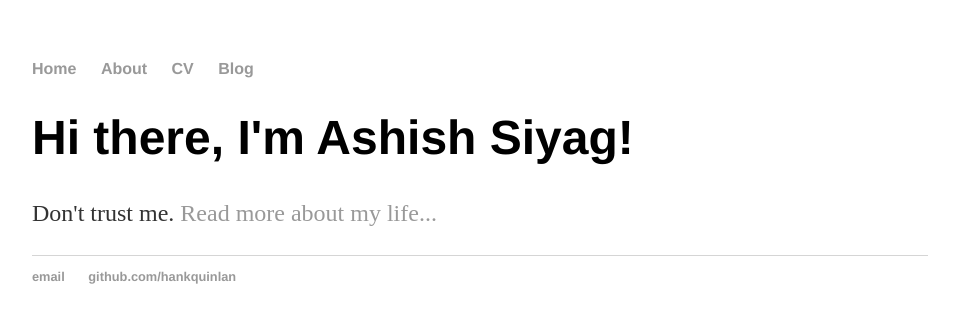
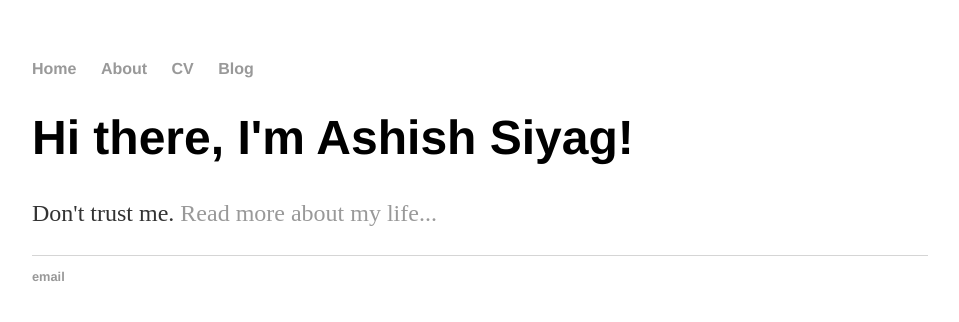
Before and after one commit to Ashish-Siyag/ashish-siyag.github.io, a plain HTML site: page index.html in a window 1280 px wide. Shown: the whole page, without its empty margins (160-1119 px from the left). Drawn offline with Linux system fonts and the light colour scheme.

Commit message:
Update index.html

```diff
--- a/index.html
+++ b/index.html
@@ -23,7 +23,7 @@
 		<footer>
     		<ul>
         		<li><a href="mailto:ashishsiyag610@gmail.com">email</a></li>
-        		<li><a href="https://github.com/Ashish-Siyag">github.com/hankquinlan</a></li>
+        		<li><a href="https://github.com/Ashish-Siyag"></a></li>
 			</ul>
 		</footer>
 	</body>
```
